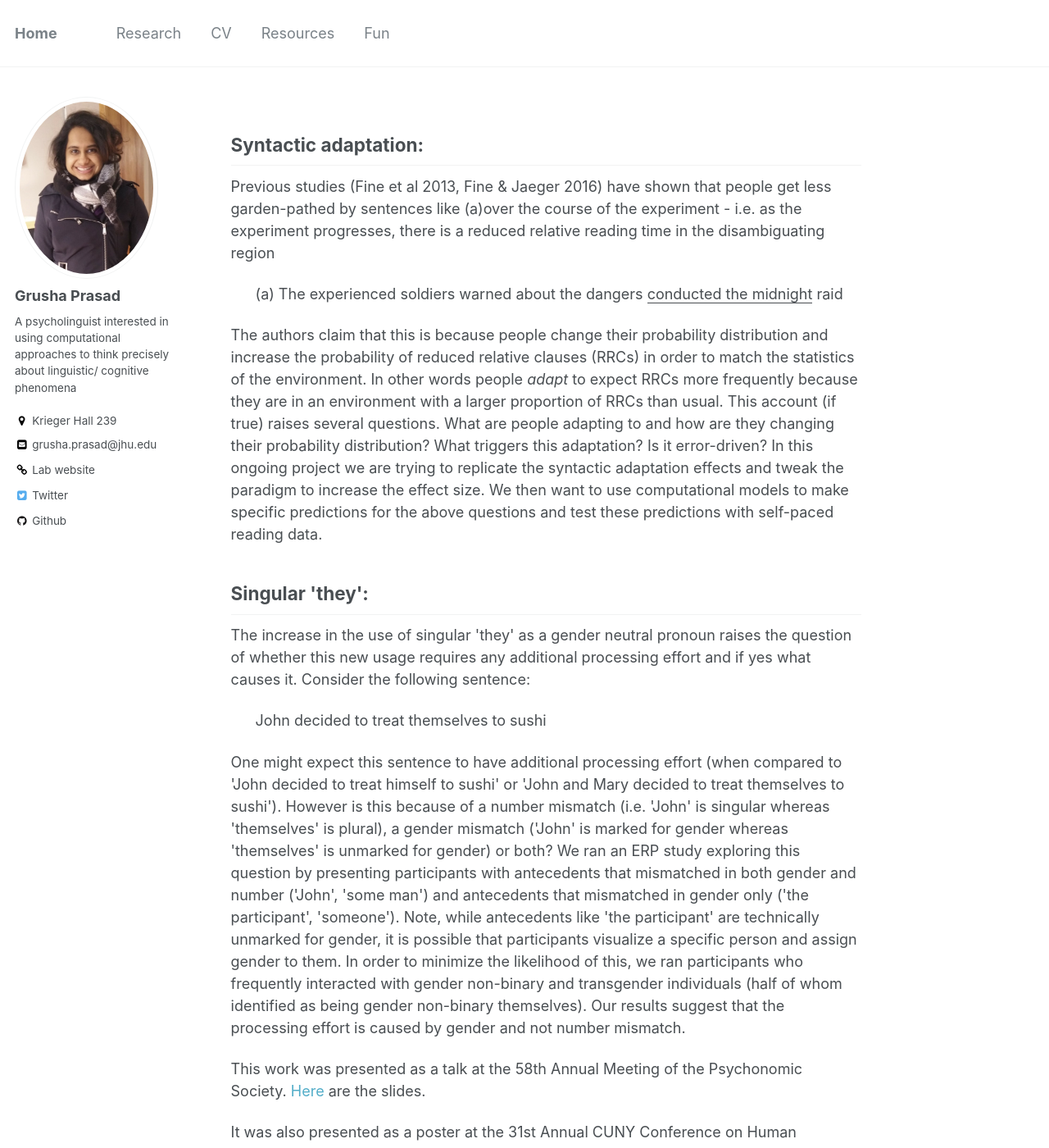
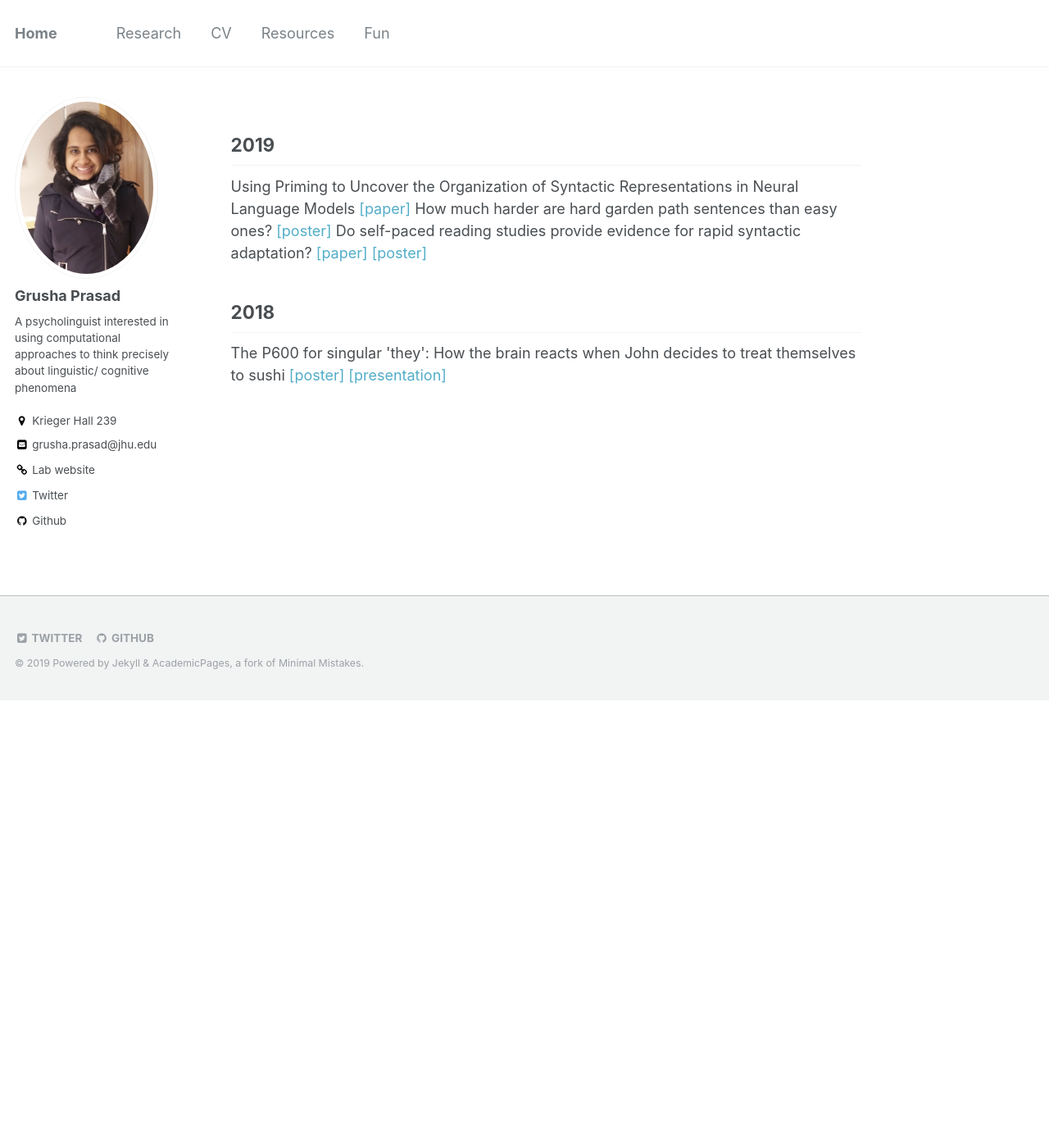
Before and after one commit to grushaprasad/grushaprasad.github.io, a Jekyll site: the page built from _pages/research.html, in a window 1280 px wide and 1400 px high. Shown: the whole window at 82% size. Built offline with Jekyll 4.4.1, drawn with Linux system fonts in a browser that asks for light colours; some of the changed text lies outside the part shown.

Commit message:
edited research

```diff
--- a/_pages/research.html
+++ b/_pages/research.html
@@ -2,35 +2,23 @@
 permalink: /research/
 ---
 
-<h2> Syntactic adaptation: </h2>
+<h2> 2019 </h2>
 
 <p>
 
-    Previous studies (Fine et al 2013, Fine & Jaeger 2016) have shown that people get less garden-pathed by sentences like (a)over the course of the experiment - i.e. as the experiment progresses, there is a reduced relative reading time in the disambiguating region
+    Using Priming to Uncover the Organization of Syntactic Representations in Neural Language Models <a href= "https://arxiv.org/abs/1909.10579" target = "_blank">[paper]</a>
 
-</p>
+    How much harder are hard garden path sentences than easy ones? <a href= "https://osf.io/syh3j/" target = "_blank">[poster]</a>
 
-<p style="padding-left: 30px;"> (a) The experienced soldiers warned about the dangers <u> conducted the midnight</u> raid  </p>
-
-<p>
-    The authors claim that this is because people change their probability distribution and increase the probability of reduced relative clauses (RRCs) in order to match the statistics of the environment. In other words people <i> adapt </i> to expect RRCs more frequently because they are in an environment with a larger proportion of RRCs than usual. This account (if true) raises several questions. What are people adapting to and how are they changing their probability distribution? What triggers this adaptation? Is it error-driven? In this ongoing project we are trying to replicate the syntactic adaptation effects and tweak the paradigm to increase the effect size. We then want to use computational models to make specific predictions for the above questions and test these predictions with self-paced reading data.
+    Do self-paced reading studies provide evidence for rapid syntactic adaptation? <a href= "https://psyarxiv.com/9ptg4/" target = "_blank">[paper]</a> <a href= "https://osf.io/5x2fq/" target = "_blank">[poster]</a>
 
 </p>
 
 
 
-<h2> Singular 'they':  </h2>
+<h2> 2018 </h2>
 
 <p>
-      The increase in the use of singular 'they' as a gender neutral pronoun raises the question of whether this new usage requires any additional processing effort and if yes what causes it. Consider the following sentence:
-</p>
-
-<p style="padding-left: 30px;"> John decided to treat themselves to sushi </p>
-
-<p>
-    One might expect this sentence to have additional processing effort (when compared to 'John decided to treat himself to sushi' or 'John and Mary decided to treat themselves to sushi'). However is this because of a number mismatch (i.e. 'John' is singular whereas 'themselves' is plural), a gender mismatch ('John' is marked for gender whereas 'themselves' is unmarked for gender) or both? We ran an ERP study exploring this question by presenting participants with antecedents that mismatched in both gender and number ('John', 'some man') and antecedents that mismatched in gender only ('the participant', 'someone'). Note, while antecedents like 'the participant' are technically unmarked for gender, it is possible that participants visualize a specific person and assign gender to them. In order to minimize the likelihood of this, we ran participants who frequently interacted with gender non-binary and transgender individuals (half of whom identified as being gender non-binary themselves). Our results suggest that the processing effort is caused by gender and not number mismatch.
+    The P600 for singular 'they': How the brain reacts when John decides to treat themselves to sushi <a href= "https://osf.io/a7xve/" target = "_blank">[poster]</a> <a href= "https://osf.io/28hqa/" target = "_blank">[presentation]</a>
 
 </p>
-
-</p> This work was presented as a talk at the 58th Annual Meeting of the Psychonomic Society. <a href= "/files/Psychonomics_presentationv4b.pdf" target = "_blank">Here</a> are the slides. </p>
-<p> It was also presented as a poster at the 31st Annual CUNY Conference on Human Sentence Processing. <a href= "/files/CUNY2018_poster_draft2.pdf" target = "_blank">Here</a> is the poster. </p>
```
Also changed, not shown: _pages/about.md (+3 -1 lines).
